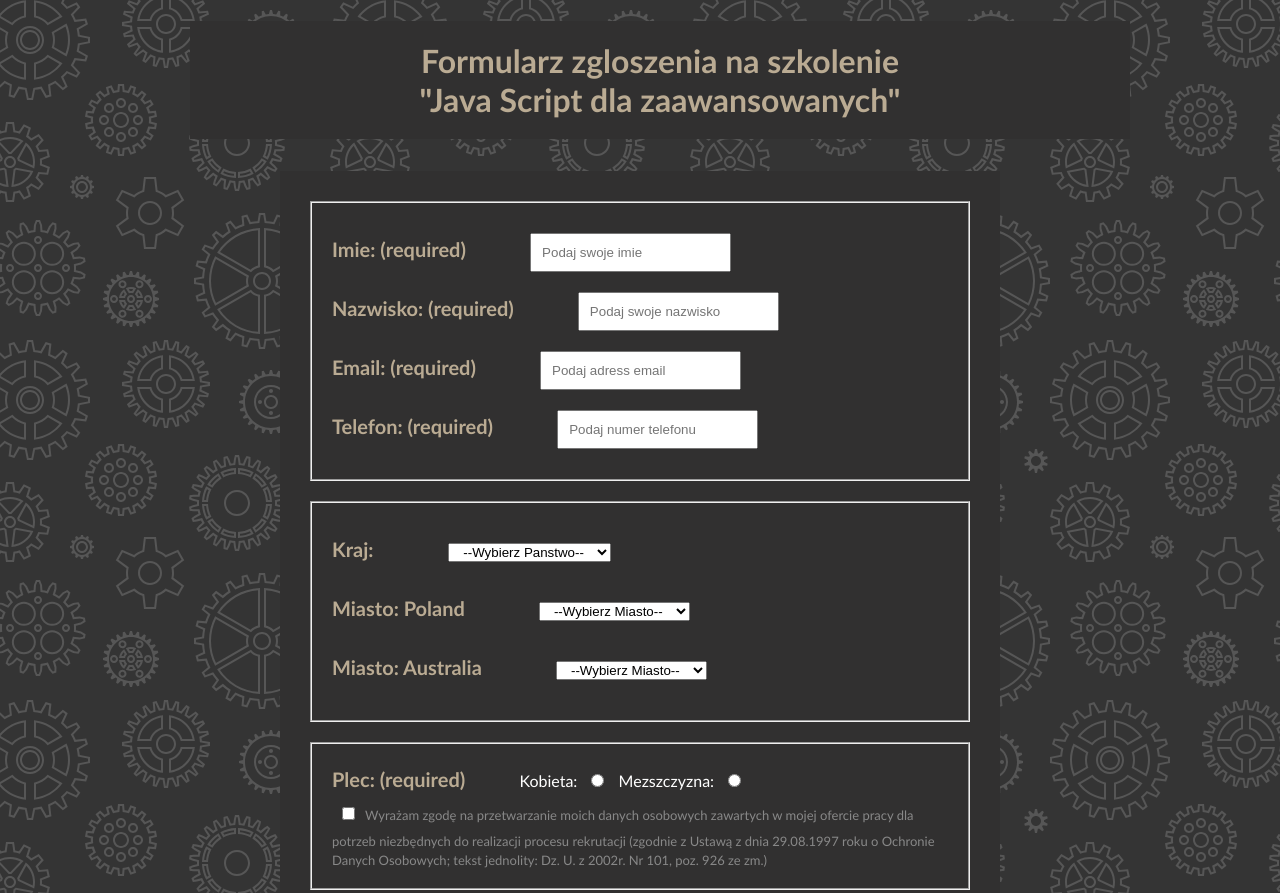
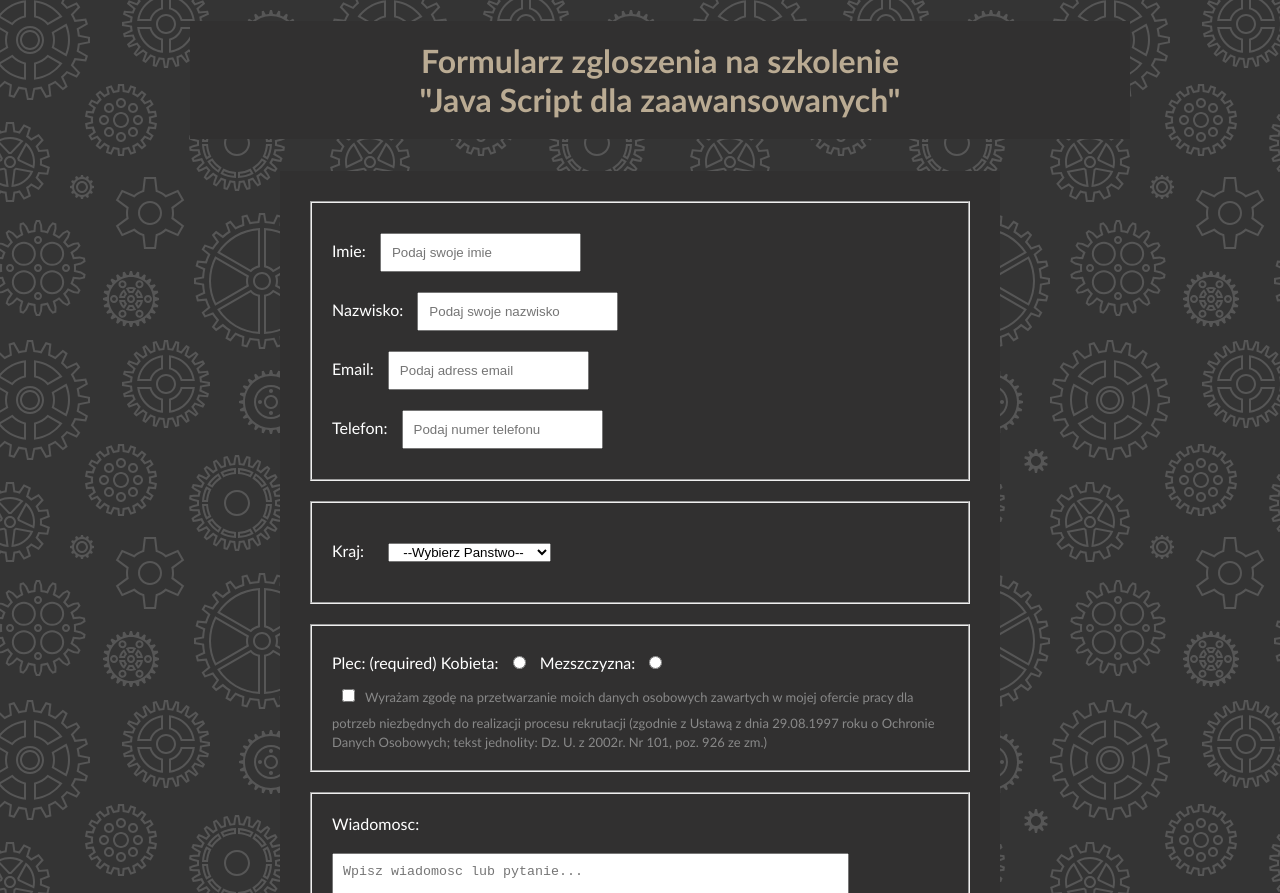
Before and after one commit to agazone2015/akademia108, a plain HTML site: page index.html in a window 1280 px wide. Shown: the top 893 px of the page. Drawn offline with Linux system fonts and the light colour scheme.

Commit message:
Add files via upload
adjustments

```diff
--- a/index.html
+++ b/index.html
@@ -4,7 +4,15 @@
 	<meta charset="UTF-8">
 	<title>Mechanizm GitHub Pages</title>
 	<link rel="stylesheet" href="css/style.css">
+		<style>
 
+			.errors {
+				font-size: 14px;
+				color: red;
+				background-color: grey;
+			}
+
+		</style>
 </head>
 <body>
 	<header>
@@ -13,77 +21,70 @@
 
 	<div id="wrapper">
 		<div id="container">
-			<form id="regForm" action="https://formspree.io/agazone@hotmail.com"
-       method="POST">
+			<form id="regForm" action="" method="POST"> <!--https://formspree.io/agazone@hotmail.com -->
+       			<div id="err"></div>
 				<fieldset>
-					<label>
-						<span class="nazwa">Imie: (required)</span>
-						<input type="text" name="firstname" class="firstname" placeholder="Podaj swoje imie" data-error="Podaj poprawne imie" required><br/>
-					</label>
-					<label>
-						<span class="nazwa">Nazwisko: (required)</span>
-						<input type="text" name="lastname" class="lastname" placeholder="Podaj swoje nazwisko" data-error="Podaj poprawne nazwisko" required><br/>
-					</label>
-					<label>
-						<span class="nazwa">Email: (required)</span>
-						<input type="email" name="_replyto" class="email" placeholder="Podaj adress email" data-error="Podaj poprawny email" required><br/>
-					</label>
-					<label>
-						<span class="nazwa">Telefon: (required)</span>
-						<input type="text" name="name" class="phone" placeholder="Podaj numer telefonu" data-error="Podaj poprawny telefon" required>
-					</label>
+						<label for="firstname">Imie: </label>
+						<input type="text" id="firstname" placeholder="Podaj swoje imie" data-error="Podaj poprawne imie"><br/>
+
+						<label for="lastname">Nazwisko: </label>
+						<input type="text" id="lastname" placeholder="Podaj swoje nazwisko" data-error="Podaj poprawne nazwisko"><br/>
+
+						<label for="email">Email: </label>
+						<input type="email" id="email" placeholder="Podaj adress email" data-error="Podaj poprawny email"><br/>
+
+						<label for="phone">Telefon: </label>
+						<input type="text" id="phone" placeholder="Podaj numer telefonu" data-error="Podaj poprawny telefon">
+
 				</fieldset>
 
 				<fieldset>
-					<label>
-						<span class="nazwa">Kraj: </span>
-						<select name="kraj" data-error="Wybierz Panstwo">
+					<label for="kraj">Kraj: </label>
+						<select id="kraj" name="kraj" data-error="Wybierz Panstwo">
 							<option value="" disabled selected>--Wybierz Panstwo--</option>
-							<option value="Poland" id="Poland">Polska</option>
-							<option value="Australia" id="Australia">Australia</option>
+							<option value="Poland" id="showMiasto"><a href="#miasto"></a>Polska</option>
+							<option value="Australia" id="showCity"><a href="#city"></a>Australia</option>
 						</select>
-					</label>
+
 					<br/>
-					<label>
-						<span class="nazwa">Miasto: Poland</span>
-						<select name="miasto" data-error="Wybierz Miasto">
-							<option value="" disabled selected>--Wybierz Miasto--</option>
+					 <div id="miasto"></div>
+					<!--<label for="miasto">Miasto: Poland</label>
+						<select id="miasto" name="miasto" data-error="Wybierz Miasto">
+							<option value="" disabled selected>Wybierz Miasto</option>
 							<option value="Krakow" id="Krakow">Krakow</option>
 							<option value="Warszawa" id="Warszawa">Warszawa</option>
 							<option value="Gdansk" id="Gdansk">Gdansk</option>
 						</select>
-					</label>
-					<br/>
-					<label>
-						<span class="nazwa">Miasto: Australia</span>
-						<select name="city" data-error="Choose City">
-							<option value="" disabled selected>--Wybierz Miasto--</option>
+					</div>
+					<br/> -->
+					<div id="city"></div>
+					<!--<label for="city">Miasto: Australia</label>
+						<select id="city" name="city" data-error="Choose City">
+							<option value="" disabled selected>Wybierz Miasto</option>
 							<option value="Sydney" id="Sydney">Sydney</option>
 							<option value="Melbourne" id="Melbourne">Melbourne</option>
 							<option value="Brisbane" id="Brisbane">Brisbane</option>
 						</select>
-					</label>
+					</div> -->
 				</fieldset>
 
 				<fieldset>
-					<label>
-						<span class="nazwa">Plec: (required)</span>
+					<label>Plec: (required)</label>
 						<label>Kobieta: </label>
-						<input type="radio" name="gender" value="woman" id="female" required>
+						<input type="radio" name="gender" value="female" id="fgender">
 						<label>Mezszczyzna: </label>
-						<input type="radio" name="gender" value="man" id="male" required>
-					</label>
+						<input type="radio" name="gender" value="male" id="mgender">
+
 					<br/>
-						<input type="checkbox" name="agreed" id="agreed" value="agreed" data-error="Wyraz zgode na przetwarzanie danych" required><span class="disabled">Wyrażam zgodę na przetwarzanie moich danych osobowych zawartych w mojej ofercie pracy dla potrzeb niezbędnych do realizacji procesu rekrutacji (zgodnie z Ustawą z dnia 29.08.1997 roku o Ochronie Danych Osobowych; tekst jednolity: Dz. U. z 2002r. Nr 101, poz. 926 ze zm.)</span>
+						<input type="checkbox" name="agreed" id="agreed" value="agreed" data-error="Wyraz zgode na przetwarzanie danych"><span class="disabled">Wyrażam zgodę na przetwarzanie moich danych osobowych zawartych w mojej ofercie pracy dla potrzeb niezbędnych do realizacji procesu rekrutacji (zgodnie z Ustawą z dnia 29.08.1997 roku o Ochronie Danych Osobowych; tekst jednolity: Dz. U. z 2002r. Nr 101, poz. 926 ze zm.)</span>
 				</fieldset>
 
 				<fieldset>
-					<label>
-						<span class="nazwa">Wiadomosc: </span>
+					<label for="message">Wiadomosc: </label>
 						<br/>
 						<textarea id="message" placeholder="Wpisz wiadomosc lub pytanie..." rows="10" cols="60"></textarea> <br/>
-					</label>
-					<input type="submit" id="btn" name="submit" onclick="validateForm();"  value="Send">
+
+					<input type="submit" id="btn" name="submit" value="Send">
 				</fieldset>
 			</form>
 		</div>
```
Also changed, not shown: script.js (added, +134 -0 lines).
